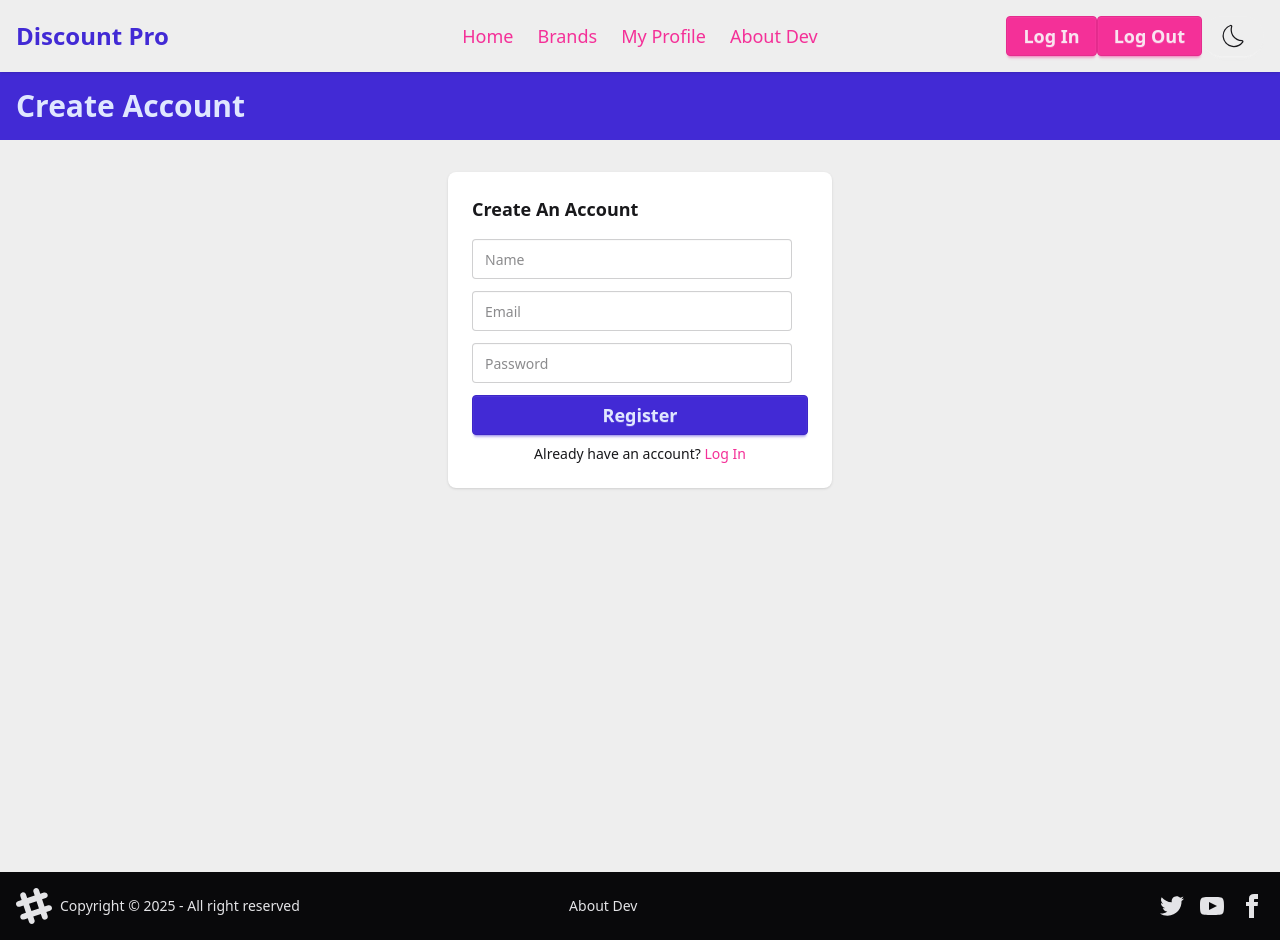
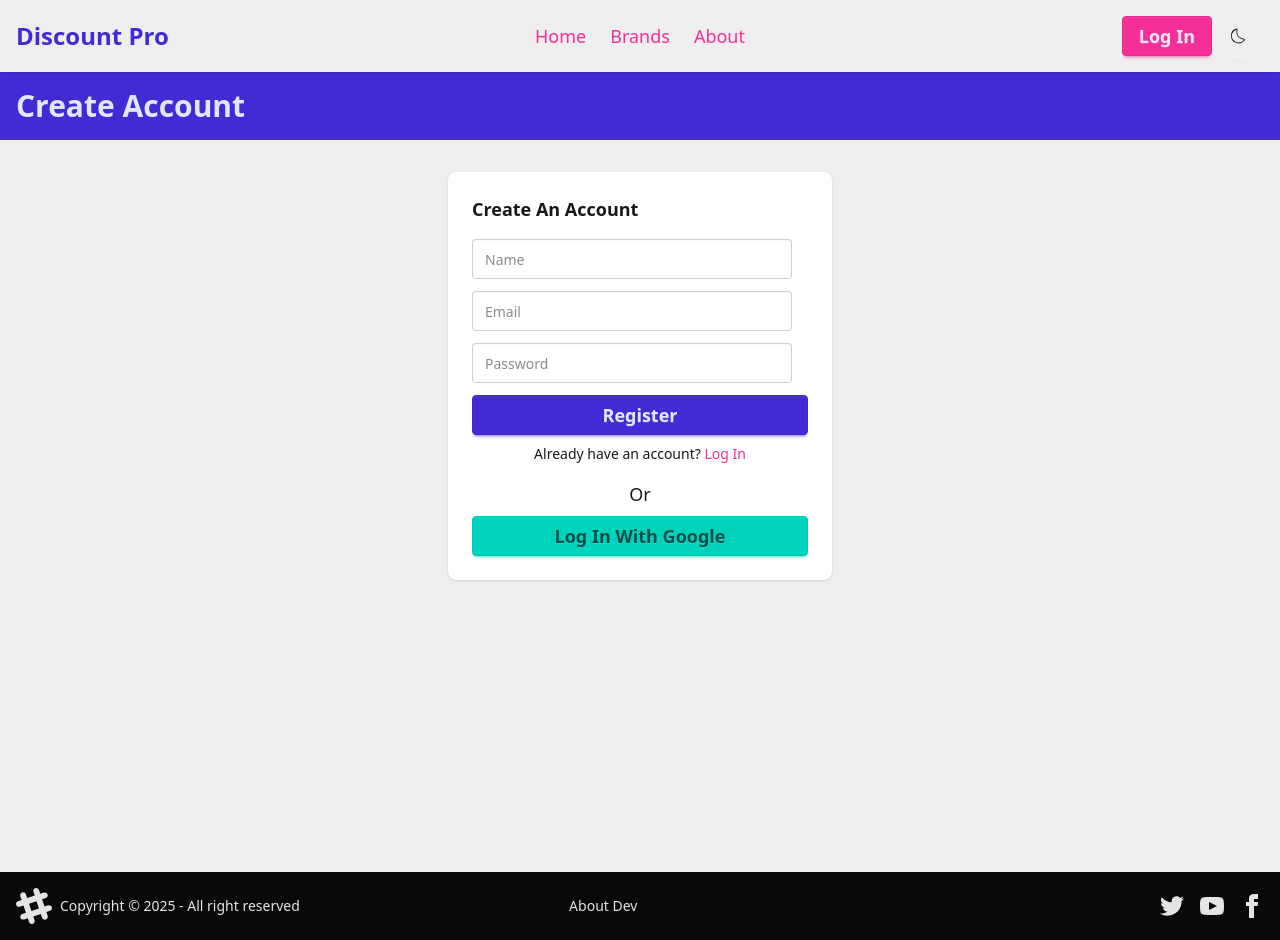
Before and after one commit to KYusufbd/discount-pro, a React (Vite) app: page /register in a window 1280 px wide. Built offline with nearby package versions, Linux system fonts and the light colour scheme; no server answers.

Commit message:
Login system structure is completed.

```diff
--- a/src/App.jsx
+++ b/src/App.jsx
@@ -1,8 +1,9 @@
 import { useEffect, useState } from "react";
 import Navbar from "./components/Navbar";
-import { Outlet } from "react-router";
+import { Outlet, useLocation } from "react-router";
 import Footer from "./components/Footer";
 import CouponContext from "./contexts/CouponContext";
+import AuthProvider from "./firebase/AuthProvider";
 
 function App() {
   const [theme, setTheme] = useState("light");
@@ -29,13 +30,21 @@ function App() {
     setBrands(b);
   }, [coupons]);
 
+  // This code is to scroll to top when the route is changed.
+  const location = useLocation();
+  useEffect(() => {
+    scrollTo(0, 0);
+  }, [location]);
+
   return (
     <CouponContext.Provider value={{ coupons, brands }}>
-      <div data-theme={theme} className="w-full text-base-content box-border">
-        <Navbar switchTheme={switchTheme} theme={theme} />
-        <Outlet />
-        <Footer />
-      </div>
+      <AuthProvider>
+        <div data-theme={theme} className="w-full text-base-content box-border">
+          <Navbar switchTheme={switchTheme} theme={theme} />
+          <Outlet />
+          <Footer />
+        </div>
+      </AuthProvider>
     </CouponContext.Provider>
   );
 }
--- a/src/components/Login.jsx
+++ b/src/components/Login.jsx
@@ -1,19 +1,25 @@
 import { useContext } from "react";
-import { Link } from "react-router";
+import { Link, useNavigate } from "react-router";
 import AuthContext from "../contexts/AuthContext";
+import LoginWithGoogle from "./LoginWithGoogle";
 
 const Login = () => {
-  const { logInWithEmail } = useContext(AuthContext);
+  const { user, logInWithEmail, path, setPath } = useContext(AuthContext);
+
+  const navigate = useNavigate();
 
   const handleLogin = (e) => {
     e.preventDefault();
     const email = e.target.email.value;
     const password = e.target.password.value;
-    logInWithEmail(email, password)
+    logInWithEmail(email, password);
+    e.target.reset();
   };
 
+  user && navigate("/");
+
   return (
-    <div className="min-h-screen flex flex-col gap-8 bg-base-300">
+    <div className="min-h-screen flex flex-col gap-8 pb-8 bg-base-300">
       <div className="w-full bg-primary text-primary-content py-4">
         <div className="section flex flex-row justify-between">
           <h1 className="text-start font-bold text-3xl">Log In</h1>
@@ -48,14 +54,7 @@ const Login = () => {
               </p>
             </div>
           </form>
-          <div className="flex flex-col gap-2">
-            <p className="text-center text-lg font-medium">Or</p>
-            <div className="card-actions justify-end">
-              <button className="btn btn-accent text-lg w-full">
-                Log In With Google
-              </button>
-            </div>
-          </div>
+          <LoginWithGoogle />
         </div>
       </div>
     </div>
--- /dev/null
+++ b/src/components/LoginWithGoogle.jsx
@@ -0,0 +1,22 @@
+import { useContext } from "react";
+import AuthContext from "../contexts/AuthContext";
+
+const LoginWithGoogle = () => {
+  const { logInWithGoogle } = useContext(AuthContext);
+
+  return (
+    <div className="flex flex-col gap-2">
+      <p className="text-center text-lg font-medium">Or</p>
+      <div className="card-actions justify-end">
+        <button
+          onClick={logInWithGoogle}
+          className="btn btn-accent text-lg w-full"
+        >
+          Log In With Google
+        </button>
+      </div>
+    </div>
+  );
+};
+
+export default LoginWithGoogle;
--- a/src/components/Navbar.jsx
+++ b/src/components/Navbar.jsx
@@ -5,7 +5,8 @@ import { Link, NavLink } from "react-router";
 import AuthContext from "../contexts/AuthContext";
 
 const Navbar = ({ switchTheme, theme }) => {
-  const { logOut } = useContext(AuthContext);
+  const { user, logOut } = useContext(AuthContext);
+  console.log(user);
   const navMenu = (
     <>
       <li>
@@ -14,11 +15,13 @@ const Navbar = ({ switchTheme, theme }) => {
       <li>
         <NavLink to="/brands">Brands</NavLink>
       </li>
+      {user && (
         <li>
           <NavLink to="/profile">My Profile</NavLink>
         </li>
+      )}
       <li>
-        <NavLink to="/about">About Dev</NavLink>
+        <NavLink to="/about">About</NavLink>
       </li>
     </>
   );
@@ -49,9 +52,25 @@ const Navbar = ({ switchTheme, theme }) => {
               className="menu menu-sm dropdown-content bg-base-100 rounded-box z-1 mt-3 w-52 p-2 shadow"
             >
               {navMenu}
-              <Link to="/login" className="md:hidden btn btn-secondary text-lg">
+              {user ? (
+                <li>
+                  <button
+                    onClick={logOut}
+                    className="btn btn-secondary text-lg flex md:hidden"
+                  >
+                    Log Out
+                  </button>
+                </li>
+              ) : (
+                <li>
+                  <Link
+                    to="/login"
+                    className="btn btn-secondary text-lg flex md:hidden"
+                  >
                     Log In
                   </Link>
+                </li>
+              )}
             </ul>
           </div>
           <Link to="/" className="text-2xl font-bold text-primary">
@@ -64,20 +83,34 @@ const Navbar = ({ switchTheme, theme }) => {
           </ul>
         </div>
         <div className="navbar-end">
+          {user ? (
+            <>
+              <div className="flex flex-row flex-wrap items-center px-2 gap-2 mt-auto">
+                <div className="h-6 md:h-9 max-w-9 ml-auto rounded-full overflow-hidden">
+                  {user.photoURL && (
+                    <img className="h-full" src={user?.photoURL} alt="user" />
+                  )}
+                </div>
+                <p className="text-base text-accent ml-auto">{user.email}</p>
+              </div>
+              <button
+                onClick={logOut}
+                className="btn btn-secondary text-lg hidden md:flex"
+              >
+                Log Out
+              </button>
+            </>
+          ) : (
             <Link
               to="/login"
               className="btn btn-secondary text-lg hidden md:flex"
             >
               Log In
             </Link>
+          )}
+
           <button
-            onClick={logOut}
-            className="btn btn-secondary text-lg hidden md:flex"
-          >
-            Log Out
-          </button>
-          <button
-            className="btn bg-transparent border-0 rounded-full text-3xl"
+            className="btn bg-transparent border-0 rounded-full text-xl hidden md:flex"
             onClick={() => switchTheme()}
           >
             {theme === "light" ? <CiDark /> : <CiLight />}
--- a/src/components/Register.jsx
+++ b/src/components/Register.jsx
@@ -1,9 +1,12 @@
 import { useContext } from "react";
-import { Link } from "react-router";
+import { Link, useNavigate } from "react-router";
 import AuthContext from "../contexts/AuthContext";
+import LoginWithGoogle from "./LoginWithGoogle";
 
 const Register = () => {
-  const { createUser } = useContext(AuthContext);
+  const { user, createUser } = useContext(AuthContext);
+
+  const navigate = useNavigate();
 
   const handleRegister = (e) => {
     e.preventDefault();
@@ -11,8 +14,12 @@ const Register = () => {
     const email = e.target.email.value;
     const password = e.target.password.value;
     console.log(name, email, password);
-    createUser(email, password)
+    createUser(email, password);
+    e.target.reset();
   };
+
+  user && navigate("/");
+
   return (
     <div className="min-h-screen flex flex-col gap-8 bg-base-300">
       <div className="w-full bg-primary text-primary-content py-4">
@@ -57,6 +64,7 @@ const Register = () => {
               </p>
             </div>
           </form>
+          <LoginWithGoogle />
         </div>
       </div>
     </div>
--- a/src/firebase/AuthProvider.jsx
+++ b/src/firebase/AuthProvider.jsx
@@ -3,8 +3,14 @@ import {
   createUserWithEmailAndPassword,
   signInWithEmailAndPassword,
   signOut,
+  GoogleAuthProvider,
+  signInWithPopup,
+  getAdditionalUserInfo,
+  onAuthStateChanged,
 } from "firebase/auth";
 import auth from "./firebaseAuth";
+import { useEffect, useState } from "react";
+import { useNavigate } from "react-router";
 
 // eslint-disable-next-line react/prop-types
 const AuthProvider = ({ children }) => {
@@ -12,28 +18,91 @@ const AuthProvider = ({ children }) => {
     createUserWithEmailAndPassword(auth, email, password)
       .then((result) => {
         console.log(result.user);
-    }).catch(error => {
+        setUser(result.user);
+        path && navigate({ path });
+        setPath(null);
+      })
+      .catch((error) => {
         console.log(error.message);
-    })
+      });
   };
 
-  const logInWithEmail = async (email, password) => {
-    await signInWithEmailAndPassword(auth, email, password)
+  const [user, setUser] = useState(null);
+  const [path, setPath] = useState(null);
+  const navigate = useNavigate();
+
+  useEffect(() => {
+    const unsubscribe = onAuthStateChanged(auth, (currentUser) => {
+      setUser(currentUser);
+      return unsubscribe();
+    });
+  }, []);
+
+  const logInWithEmail = (email, password) => {
+    signInWithEmailAndPassword(auth, email, password)
       .then((result) => {
         console.log(result.user);
+        setUser(result.user);
+        path && navigate({ path });
+        setPath(null);
       })
-    .catch(error => {
+      .catch((error) => {
         console.log(error.message);
+      });
+  };
+
+  const provider = new GoogleAuthProvider();
+
+  const logInWithGoogle = () => {
+    signInWithPopup(auth, provider)
+      .then((result) => {
+        // This gives you a Google Access Token. You can use it to access the Google API.
+        const credential = GoogleAuthProvider.credentialFromResult(result);
+        const token = credential.accessToken;
+        // The signed-in user info.
+        const loggedInUser = result.user;
+        // IdP data available using getAdditionalUserInfo(result)
+        const moreInfo = getAdditionalUserInfo(result);
+        console.log({ token, user, moreInfo });
+        setUser(loggedInUser);
+        path && navigate({ path });
+        setPath(null);
       })
+      .catch((error) => {
+        // Handle Errors here.
+        const errorCode = error.code;
+        const errorMessage = error.message;
+        // The email of the user's account used.
+        const email = error.customData.email;
+        // The AuthCredential type that was used.
+        const credential = GoogleAuthProvider.credentialFromError(error);
+        console.log(`
+          Error code: ${errorCode},
+          Error message: ${errorMessage},
+          Email: ${email},
+          Credential: ${credential}
+      `);
+      });
   };
 
   const logOut = () => {
-    signOut(auth).then(() => {
+    signOut(auth)
+      .then(() => {
         console.log("Logged out successfully!");
-    }).catch(error => console.log(error));
+        setUser(null);
+      })
+      .catch((error) => console.log(error.message));
   };
 
-  const autInfo = { createUser, logInWithEmail, logOut };
+  const autInfo = {
+    createUser,
+    user,
+    logInWithEmail,
+    logInWithGoogle,
+    logOut,
+    path,
+    setPath,
+  };
   return (
     <AuthContext.Provider value={autInfo}>{children}</AuthContext.Provider>
   );
--- a/src/firebase/firebaseAuth.js
+++ b/src/firebase/firebaseAuth.js
@@ -9,7 +9,7 @@ const firebaseConfig = {
   projectId: fbconfig.VITE_projectId,
   storageBucket: fbconfig.VITE_storageBucket,
   messagingSenderId: fbconfig.VITE_messagingSenderId,
-  appId: fbconfig.VITE_appId
+  appId: fbconfig.VITE_appId,
 };
 
 // Initialize Firebase
--- a/src/main.jsx
+++ b/src/main.jsx
@@ -11,11 +11,9 @@ import About from "./components/About.jsx";
 import Coupon from "./components/Coupon.jsx";
 import Error from "./components/Error.jsx";
 import Register from "./components/Register.jsx";
-import AuthProvider from "./firebase/AuthProvider.jsx";
 
 createRoot(document.getElementById("root")).render(
   <StrictMode>
-    <AuthProvider>
     <BrowserRouter>
       <Routes>
         <Route path="/" element={<App />}>
@@ -31,6 +29,5 @@ createRoot(document.getElementById("root")).render(
         <Route path="*" element={<Error />} />
       </Routes>
     </BrowserRouter>
-    </AuthProvider>
-  </StrictMode>
+  </StrictMode>,
 );
```
Lines whose indentation alone changed are shown as unchanged.
